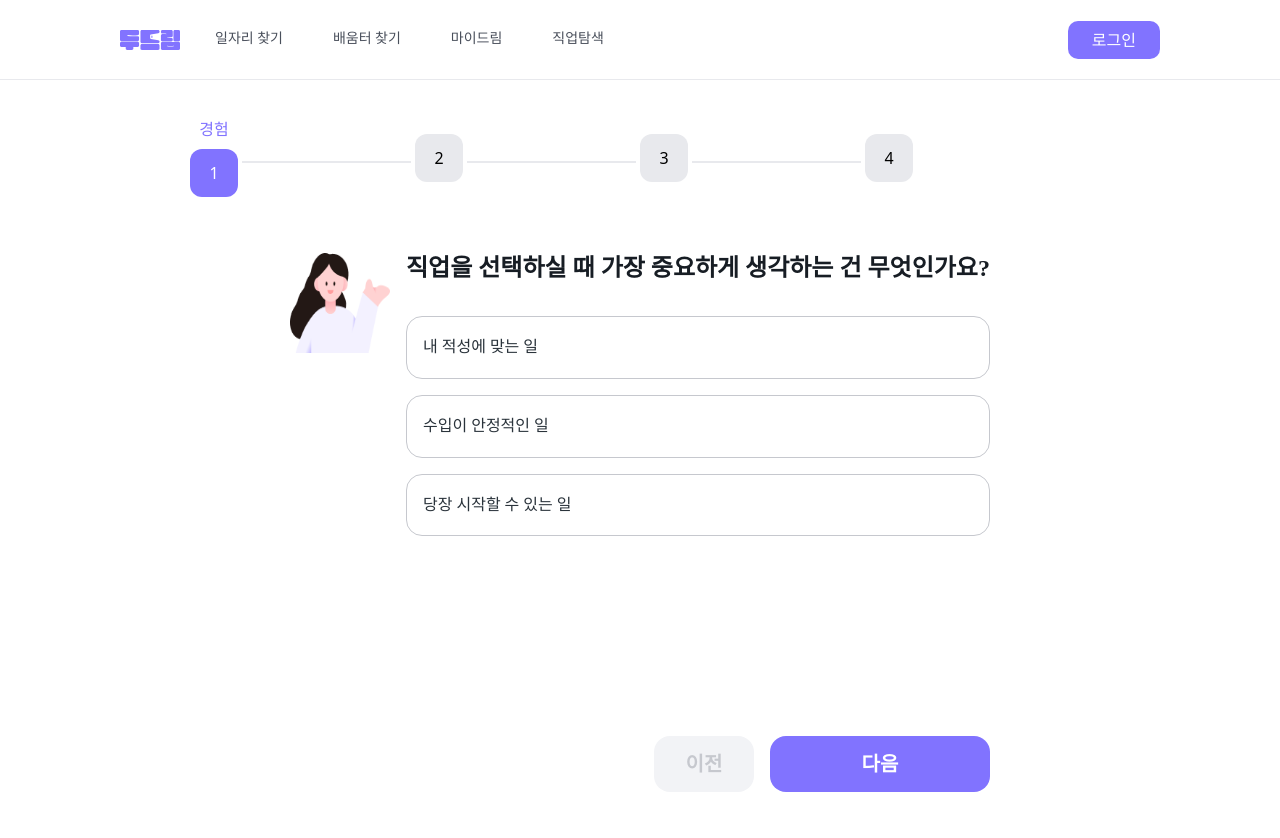
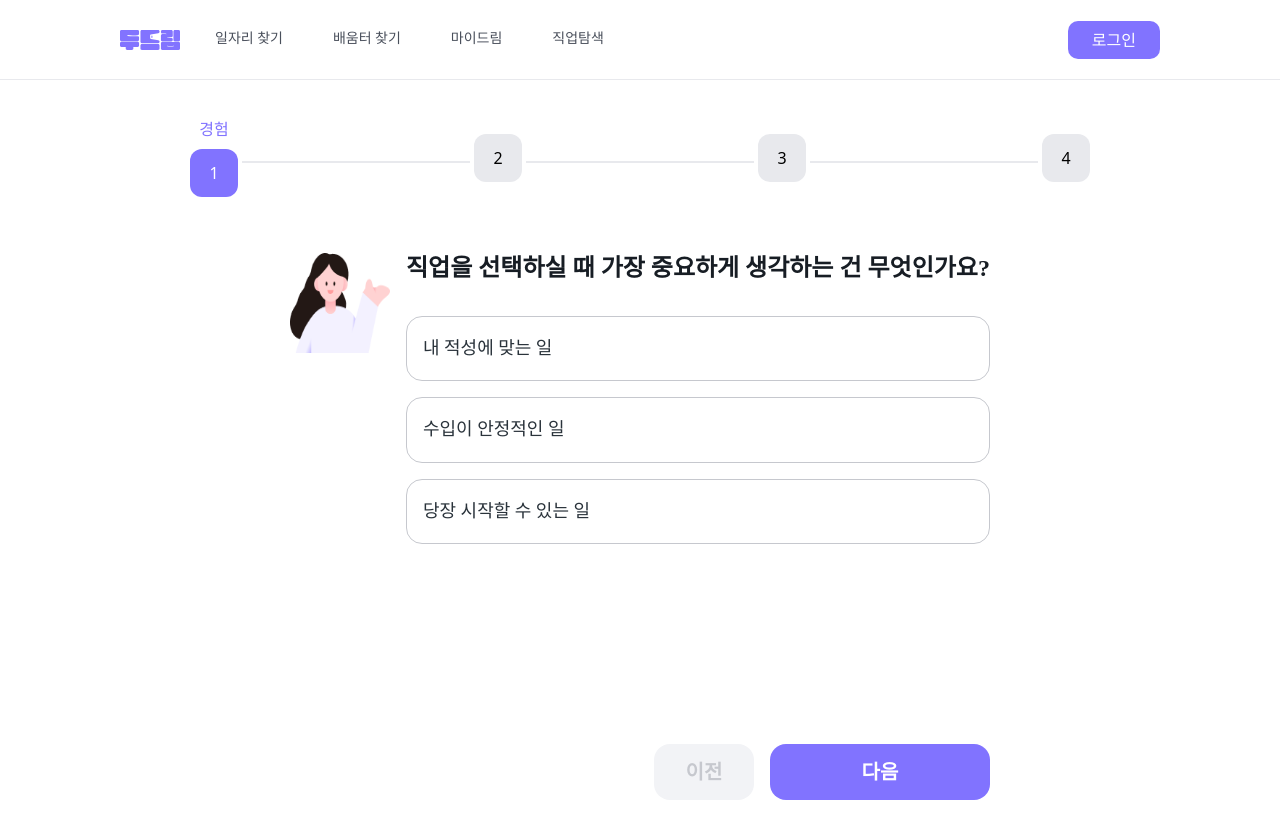
Before and after one commit to pasonneeed/GITenbergn, a React (Vite) app: page /onboard in a window 1280 px wide. Shown: the top 838 px of the page. Built offline with nearby package versions, Linux system fonts and the light colour scheme.

Commit message:
style : [#13] 온보딩 Stepper UI 수정

```diff
--- a/src/pages/onboard/components/OptionSelector.tsx
+++ b/src/pages/onboard/components/OptionSelector.tsx
@@ -25,7 +25,7 @@ const OptionSelector = ({ options, value, onChange }: OptionSelectorProps) => {
                 : 'border-gray-300 bg-white text-gray-800'
             )}
           >
-            <span className="font-B02-M">{option}</span>
+            <span className="font-B01-M">{option}</span>
 
             {isSelected && <CheckIcon className="h-5 w-5 text-purple-500" />}
           </button>
--- a/src/pages/onboard/components/Stepper.tsx
+++ b/src/pages/onboard/components/Stepper.tsx
@@ -5,23 +5,26 @@ interface StepperProps {
   steps: { title: string }[];
   progress: number;
 }
+
 const Stepper = ({ curStep, steps, progress }: StepperProps) => {
   const totalConnectors = steps.length - 1;
 
   return (
-    <div className="mx-auto flex w-full max-w-[900px] items-center justify-between">
+    <div className="mx-auto flex w-full max-w-[1100px] items-center">
       {steps.map((step, index) => {
+        const isLast = index === steps.length - 1;
         const status: 'prev' | 'current' | 'next' =
           index < curStep ? 'prev' : index === curStep ? 'current' : 'next';
 
         return (
-          <div key={index} className="flex flex-1 items-center">
+          <div
+            key={index}
+            className={`flex items-center ${!isLast ? 'flex-1' : ''} `}
+          >
             <Step stepNumber={index + 1} title={step.title} status={status} />
 
-            {/* 커넥터가 필요한 경우만 렌더링 */}
-            {index !== steps.length - 1 && (
+            {!isLast && (
               <div className="relative mx-1 h-0.5 flex-1 overflow-hidden bg-gray-200">
-                {/* 퍼센트 채워진 부분 */}
                 <div
                   className="absolute left-0 top-0 h-full bg-purple-500 transition-all duration-300"
                   style={{
@@ -41,4 +44,5 @@ const Stepper = ({ curStep, steps, progress }: StepperProps) => {
     </div>
   );
 };
+
 export default Stepper;
```
